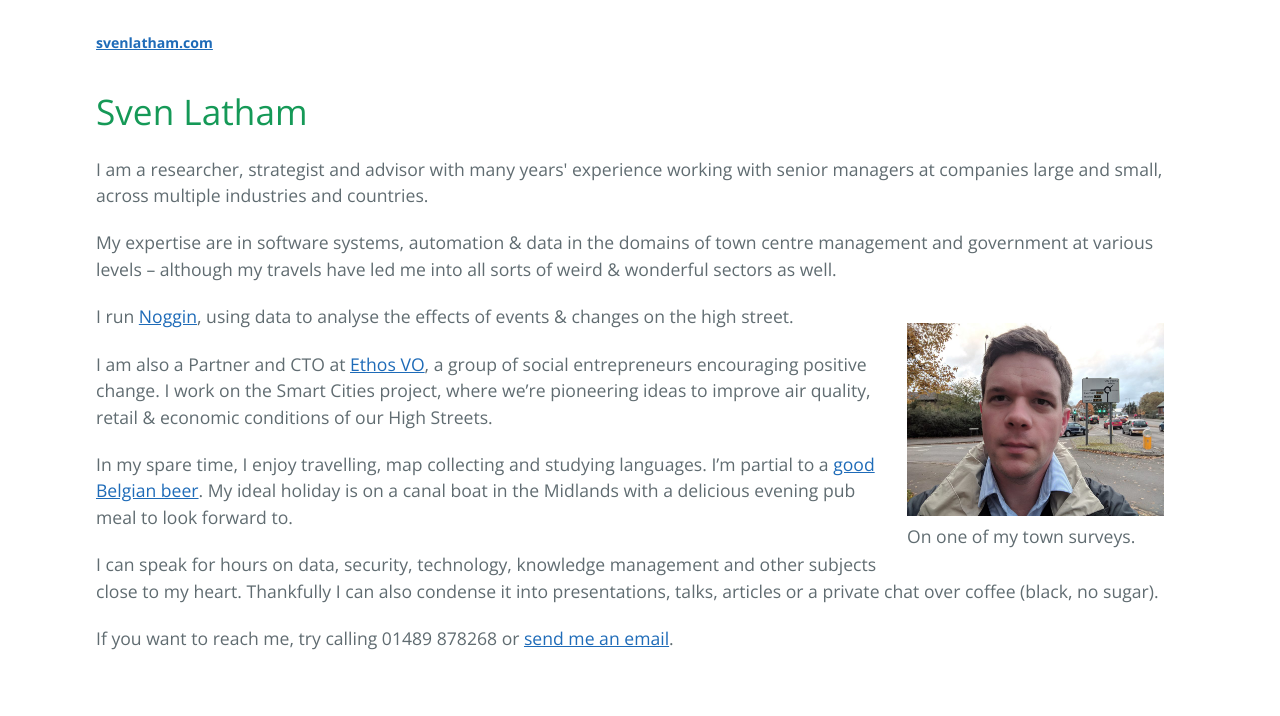
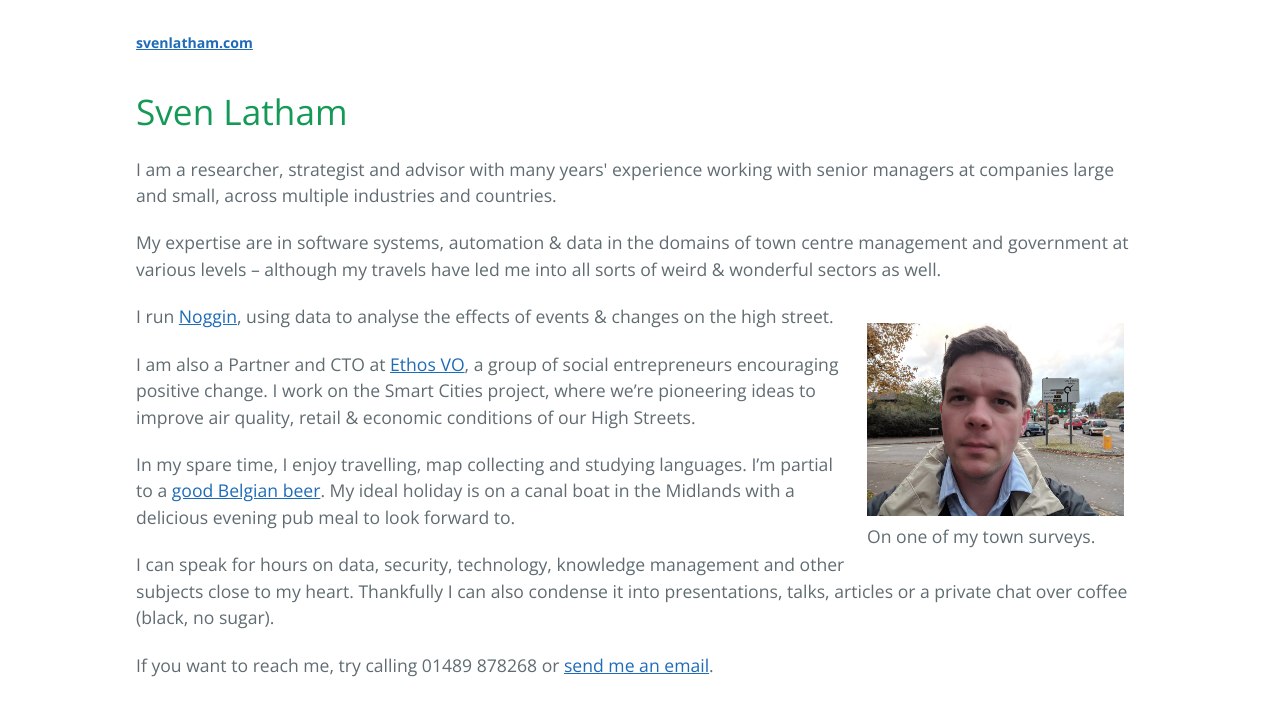
Before and after one commit to svenlatham/svenlatham-website, a Jekyll site: the page built from index.html, in a window 1280 px wide. Shown: the top 716 px of the page. Built offline with Jekyll 4.4.1, drawn with Linux system fonts in a browser that asks for light colours.

Commit message:
Slight reduction in width

```diff
--- a/_sass/jekyll-theme-cayman.scss
+++ b/_sass/jekyll-theme-cayman.scss
@@ -167,7 +167,7 @@ a {
   }
 
   @include large {
-    max-width: 90rem;
+    max-width: 75rem;
     padding: 2rem 6rem;
     margin: 0 auto;
     font-size: 1.1rem;
```
